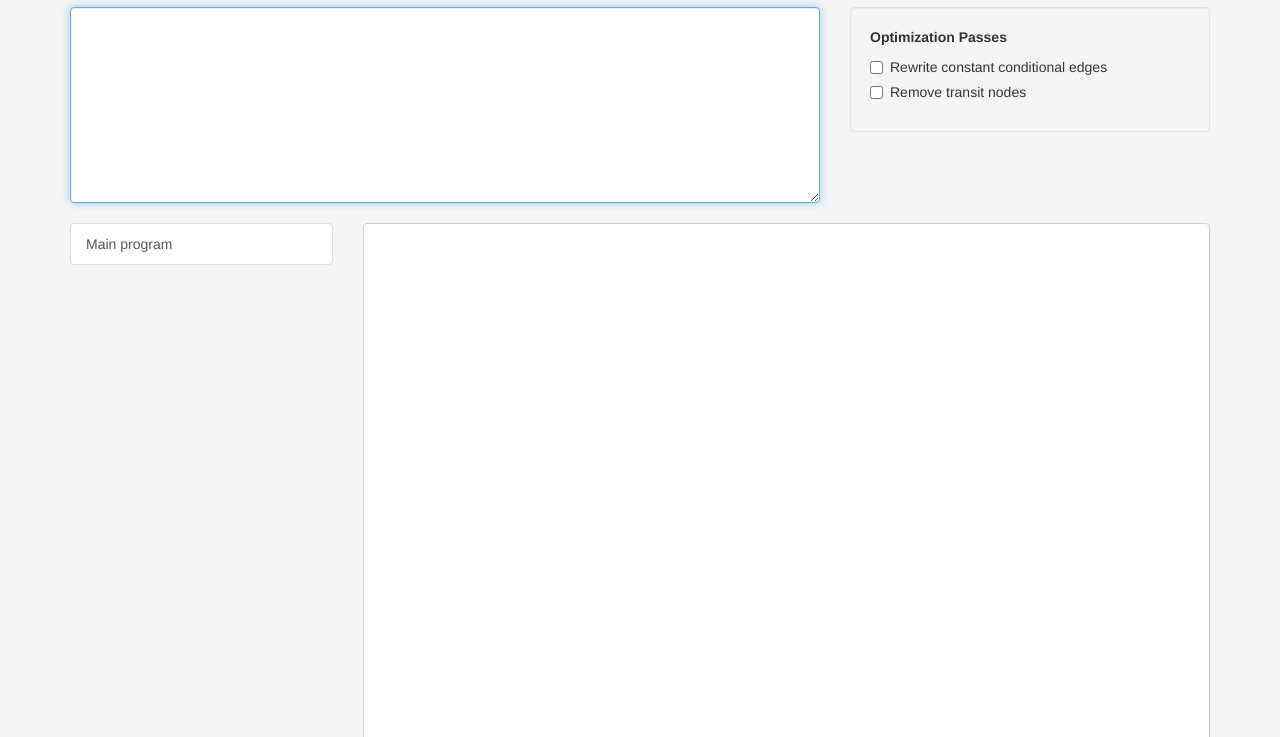
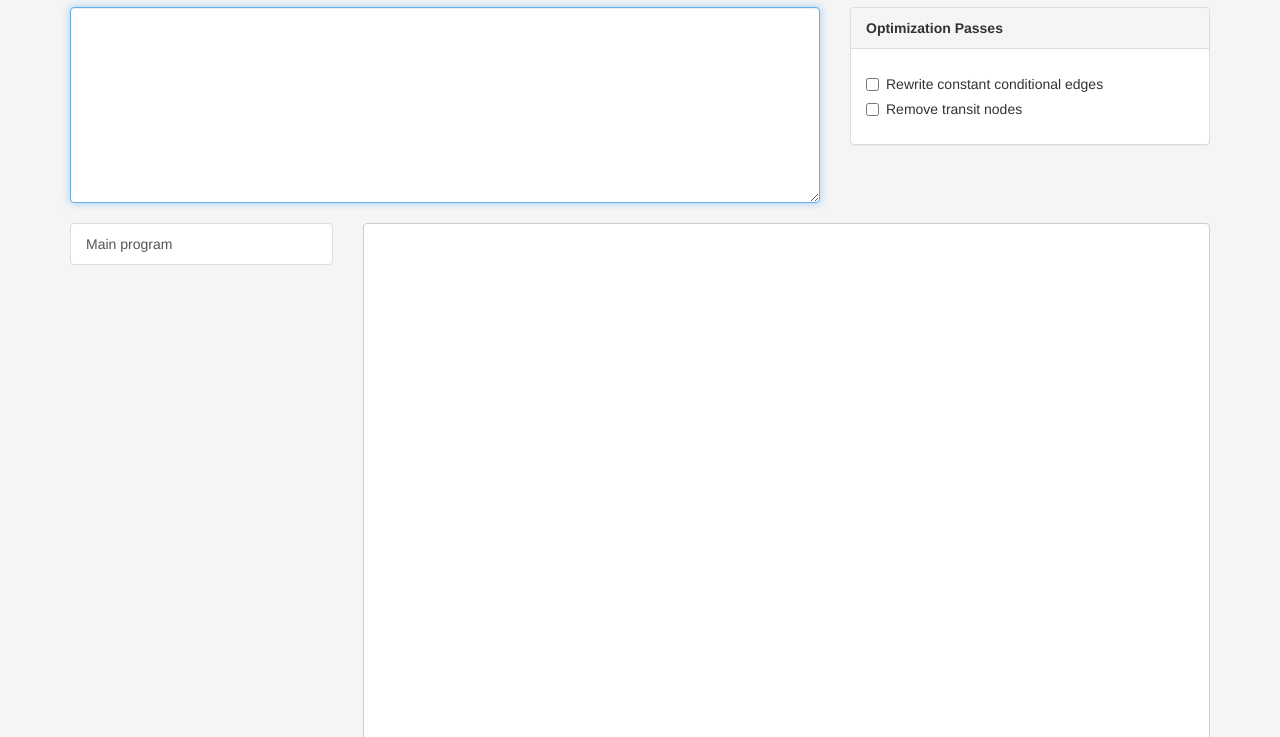
Before and after one commit to mariusschulz/styx, a website with bundled scripts: page tooling/visualization/index.html in a window 1280 px wide. Shown: the part 63-800 px from the top of the page. Built offline with nearby package versions, Linux system fonts and the light colour scheme.

Commit message:
Surrounds the optimization passes with a panel

```diff
--- a/tooling/visualization/index.html
+++ b/tooling/visualization/index.html
@@ -14,11 +14,12 @@
                 </div>
 
                 <div class="col-md-4">
-                    <div class="well">
-                        <p>
+                    <div class="panel panel-default">
+                        <div class="panel-heading">
                             <strong>Optimization Passes</strong>
-                        </p>
+                        </div>
 
+                        <div class="panel-body">
                             <div class="checkbox">
                                 <label>
                                     <input type="checkbox" data-bind="checked: passes.rewriteConstantConditionalEdges" />
@@ -31,6 +32,7 @@
                                     <input type="checkbox" data-bind="checked: passes.removeTransitNodes" />
                                     Remove transit nodes
                                 </label>
+                            </div>
                         </div>
                     </div>
                 </div>
```
Lines whose indentation alone changed are shown as unchanged.
